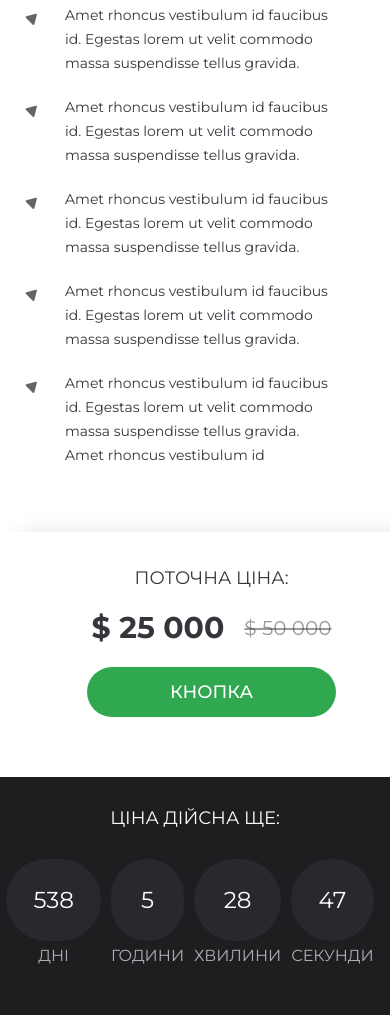
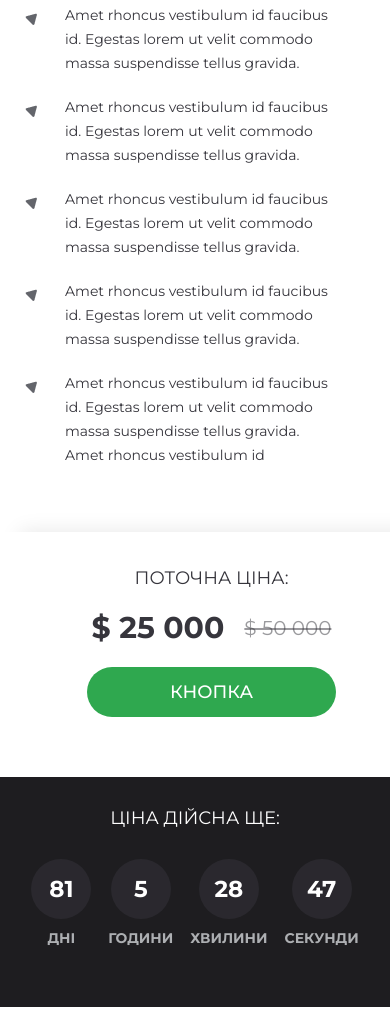
Before and after one commit to anna-okhrimenko/course, a website: page dev/index.html in a window 390 px wide. Shown: the part 1184-2199 px from the top of the page. Drawn offline with nearby package versions, Linux system fonts and the light colour scheme; files that its build step writes are made by us from their sources.

Commit message:
countdown mobile

```diff
--- a/dev/sass/countdown-block.scss
+++ b/dev/sass/countdown-block.scss
@@ -22,10 +22,17 @@
             list-style: none;
 
             li {
-                margin: 0 10px 0 0;
+                margin: 0 17px 0px 0;
                 padding: 0;
                 font-size: 36px;
                 text-align: center;
+                font-weight: 600;
+                display: flex;
+                flex-direction: column;
+                align-items: center;
+                &:last-child {
+                    margin: 0 0 10px 0;
+                }
 
                 .label {
                     color: #adafb2;
@@ -34,10 +41,14 @@
                 }
             }
             .number {
-                margin-bottom: 5px;
-                padding: 25px;
+                width: 80px;
+                height: 80px;
                 border-radius: 80px;
-                background: rgba(54, 53, 60, 0.50);
+                background: rgba(54, 53, 60, 0.5);
+                display: flex;
+                align-items: center;
+                justify-content: center;
+                margin-bottom: 10px;
             }
         }
     }
--- a/dev/sass/media/_media_max_width991.scss
+++ b/dev/sass/media/_media_max_width991.scss
@@ -124,4 +124,19 @@
         }
     }
 
+
+    .countdown-block {
+        .left-block {
+            ul#countdown {
+                li .label {
+                    font-size: 14px;
+                }
+                .number {
+                    width: 60px;
+                    height: 60px;
+                }
+            }
+        }
+    }
+
 }
--- a/dev/templates/countdown-block.html
+++ b/dev/templates/countdown-block.html
@@ -1,7 +1,7 @@
 <div class="countdown-block column-block">
 <div class="left-block countdown">
     <h6>Ціна дійсна ще:</h6>
-    <ul id="countdown" data-target="2024/12/25 00:00:00">
+    <ul id="countdown" data-target="2023/9/25 00:00:00">
         <li id="days">
             <div class="number">00</div>
             <div class="label">Дні</div>
```
Also changed, not shown: docs/index.html (+1 -1 lines), docs/style.css, docs/style.min.css, 1 other file.
